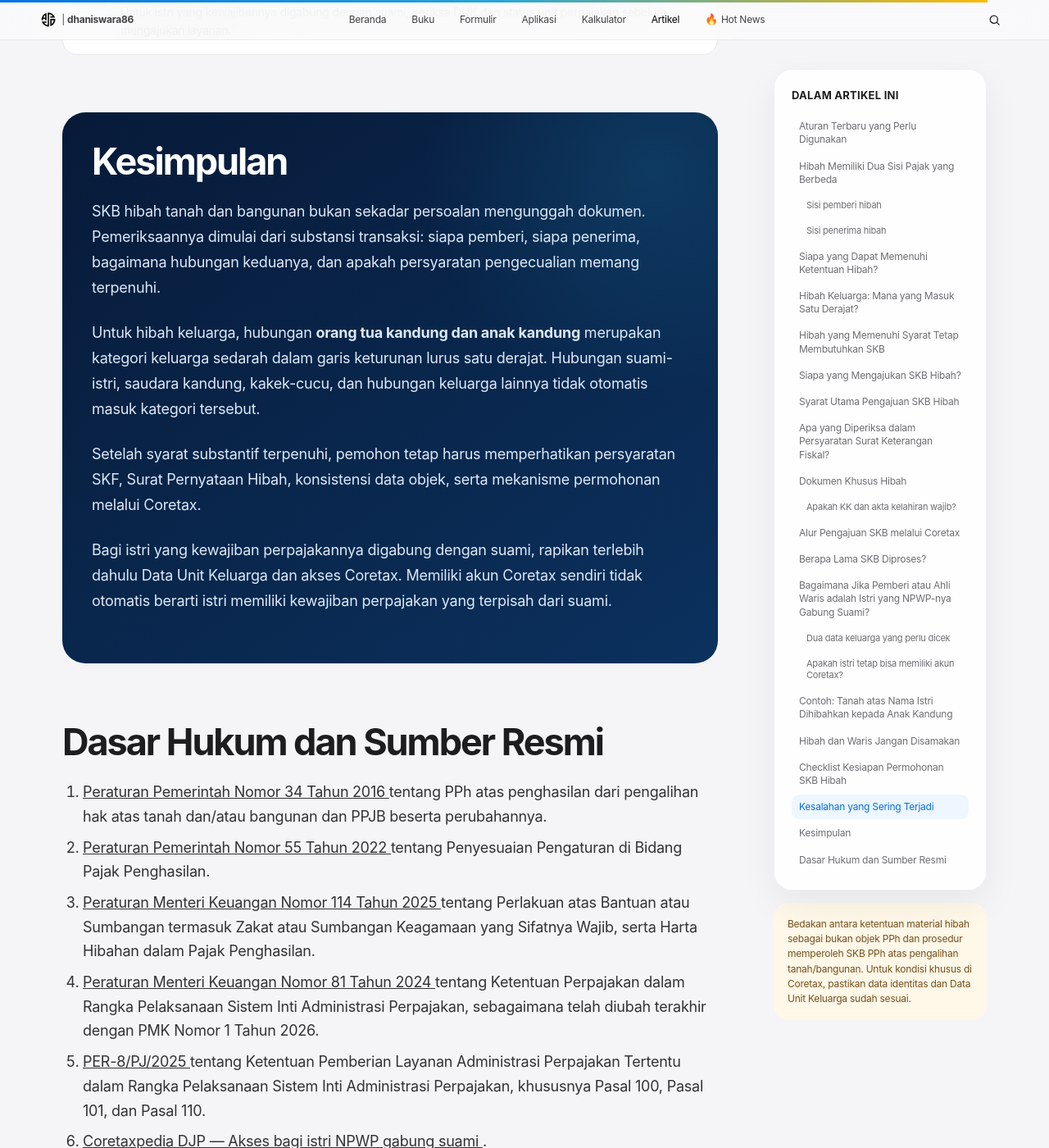
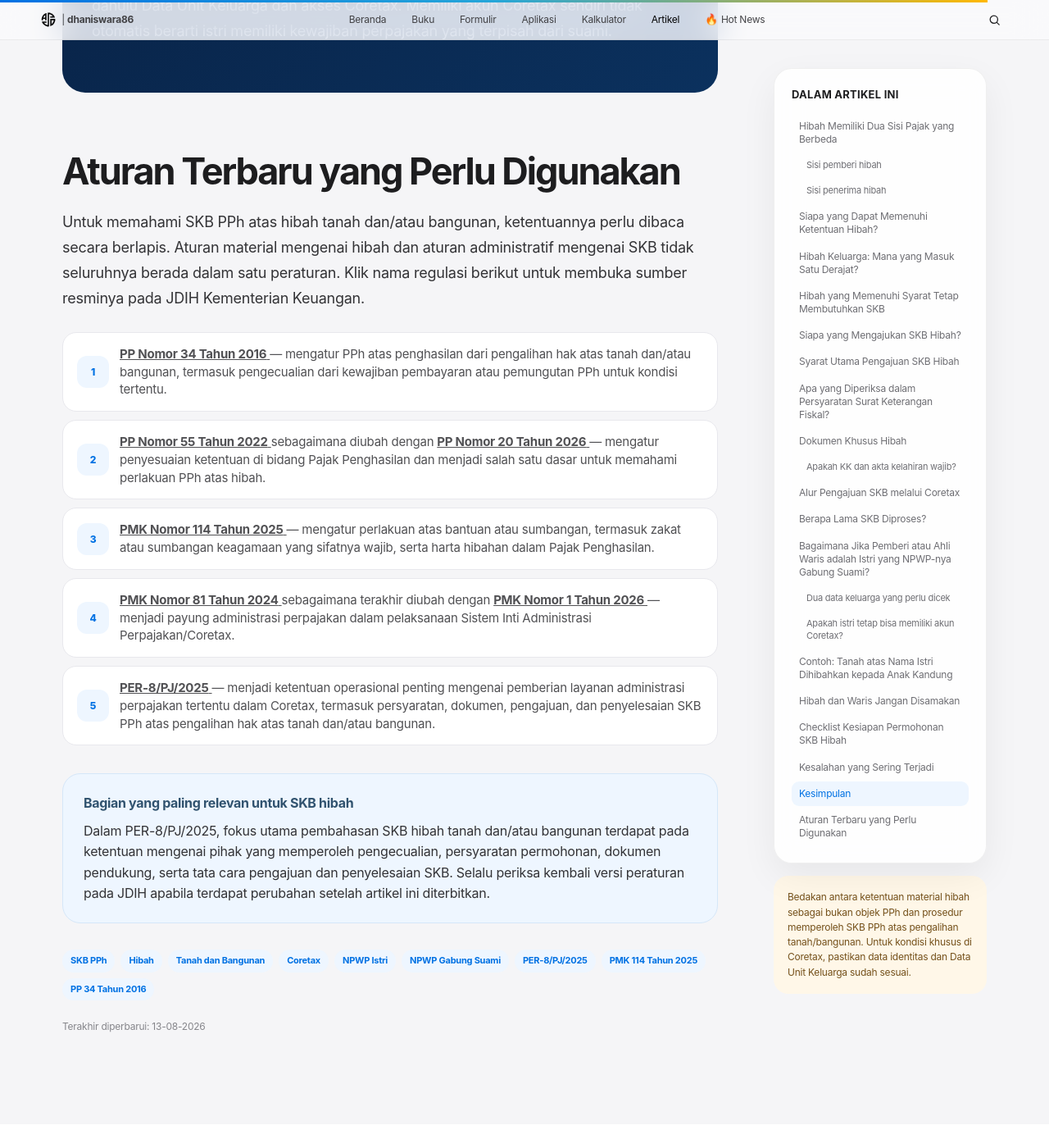
Before and after one commit to dhaniswara86/dhaniswara86.github.io, a Jekyll site: the page built from _artikel/skb-hibah-tanah-bangunan-coretax.md, in a window 1280 px wide and 1400 px high, scrolled down 14893 px. Shown: the whole window at 82% size. Built offline with Jekyll 4.4.1, drawn with Linux system fonts in a browser that asks for light colours; some of the changed text lies outside the part shown.

Commit message:
Revise legal basis and summary for SKB hibah
Updated legal basis and summary for tax exemption on land and building gifts. Removed outdated section on recent regulations.

```diff
--- a/_artikel/skb-hibah-tanah-bangunan-coretax.md
+++ b/_artikel/skb-hibah-tanah-bangunan-coretax.md
@@ -25,12 +25,12 @@
 date: 2026-08-13
 date_modified: 2026-08-13
 reading_time: "13 menit baca"
-legal_basis: "PP 34/2016; PMK 114/2025; PER-8/PJ/2025"
+legal_basis: "PP 34/2016; PP 55/2022 jo. PP 20/2026; PMK 114/2025; PMK 81/2024 jo. PMK 1/2026; PER-8/PJ/2025"
 
 permalink: /skb-hibah-tanah-bangunan-coretax.html
 
 summary_label: "Ringkasan cepat"
-summary: "Untuk hibah keluarga, fasilitas tidak berlaku untuk semua hubungan keluarga. Hubungan orang tua kandung dan anak kandung dapat memenuhi kategori keluarga sedarah dalam garis keturunan lurus satu derajat, sepanjang syarat lainnya terpenuhi. Permohonan SKB diajukan untuk setiap pengalihan dan pemohon harus memenuhi persyaratan Surat Keterangan Fiskal."
+summary: "Hibah tanah dan/atau bangunan tidak otomatis bebas Pajak Penghasilan. Pengecualian hanya berlaku jika memenuhi ketentuan, dan untuk pengalihan tanah dan/atau bangunan dibuktikan melalui Surat Keterangan Bebas PPh."
 
 hero_links:
   - label: "Siapa yang bisa?"
@@ -45,7 +45,7 @@
 
 custom_css:
   - /assets/css/jasakonstruksi.css?v=20260813-6
-  - /assets/css/skb-hibah.css?v=20260813-2
+  - /assets/css/skb-hibah.css?v=20260813-3
 ---
 
 <div class="jk-article">
@@ -79,62 +79,6 @@
       <strong>siapa pemberi hibah, siapa penerimanya, bagaimana hubungan kedua pihak,
       apakah syarat pengecualian terpenuhi, dan apakah persyaratan SKB telah lengkap?</strong>
     </p>
-  </div>
-</section>
-
-<section id="aturan-terbaru">
-  <h2>Aturan Terbaru yang Perlu Digunakan</h2>
-
-  <p>
-    Untuk memahami SKB hibah tanah dan bangunan pada 2026, ketentuannya perlu
-    dibaca secara berlapis. Aturan material hibah dan aturan administrasi SKB
-    tidak berada dalam satu peraturan yang sama.
-  </p>
-
-  <div class="jk-legal-basis">
-    <div class="jk-legal-item">
-      <span class="jk-legal-number">1</span>
-      <span>
-        <strong>PP Nomor 34 Tahun 2016</strong> — mengatur PPh atas penghasilan
-        dari pengalihan hak atas tanah dan/atau bangunan serta pengecualiannya.
-      </span>
-    </div>
-
-    <div class="jk-legal-item">
-      <span class="jk-legal-number">2</span>
-      <span>
-        <strong>PP Nomor 55 Tahun 2022</strong> — menjadi salah satu dasar
-        pengaturan perlakuan PPh atas hibah dan harta hibahan.
-      </span>
-    </div>
-
-    <div class="jk-legal-item">
-      <span class="jk-legal-number">3</span>
-      <span>
-        <strong>PMK Nomor 114 Tahun 2025</strong> — merupakan ketentuan terbaru
-        mengenai perlakuan atas bantuan, sumbangan, dan harta hibahan dalam PPh.
-        PMK ini mencabut PMK 90/PMK.03/2020.
-      </span>
-    </div>
-
-    <div class="jk-legal-item">
-      <span class="jk-legal-number">4</span>
-      <span>
-        <strong>PMK Nomor 81 Tahun 2024</strong> sebagaimana telah diubah,
-        terakhir dengan <strong>PMK Nomor 1 Tahun 2026</strong> — menjadi
-        payung administrasi perpajakan dalam pelaksanaan Sistem Inti Administrasi
-        Perpajakan/Coretax.
-      </span>
-    </div>
-
-    <div class="jk-legal-item">
-      <span class="jk-legal-number">5</span>
-      <span>
-        <strong>PER-8/PJ/2025</strong> — mengatur secara operasional siapa yang
-        memperoleh pengecualian, syarat permohonan SKB, lampiran, kanal
-        pengajuan, serta jangka waktu penyelesaiannya.
-      </span>
-    </div>
   </div>
 </section>
 
@@ -1046,76 +990,114 @@
   </p>
 </section>
 
-<section id="dasar-hukum">
-  <h2>Dasar Hukum dan Sumber Resmi</h2>
+<section id="aturan-terbaru">
+  <h2>Aturan Terbaru yang Perlu Digunakan</h2>
 
-  <ol>
-    <li>
-      <a href="https://jdih.kemenkeu.go.id/dok/pp-34-tahun-2016" target="_blank" rel="noopener noreferrer">
-        Peraturan Pemerintah Nomor 34 Tahun 2016
-      </a>
-      tentang PPh atas penghasilan dari pengalihan hak atas tanah dan/atau
-      bangunan dan PPJB beserta perubahannya.
-    </li>
+  <p>
+    Untuk memahami SKB PPh atas hibah tanah dan/atau bangunan, ketentuannya
+    perlu dibaca secara berlapis. Aturan material mengenai hibah dan aturan
+    administratif mengenai SKB tidak seluruhnya berada dalam satu peraturan.
+    Klik nama regulasi berikut untuk membuka sumber resminya pada JDIH
+    Kementerian Keuangan.
+  </p>
 
-    <li>
-      <a href="https://jdih.kemenkeu.go.id/dok/pp-55-tahun-2022/view" target="_blank" rel="noopener noreferrer">
-        Peraturan Pemerintah Nomor 55 Tahun 2022
-      </a>
-      tentang Penyesuaian Pengaturan di Bidang Pajak Penghasilan.
-    </li>
+  <div class="jk-legal-basis">
 
-    <li>
-      <a href="https://jdih.kemenkeu.go.id/dok/pmk-114-tahun-2025" target="_blank" rel="noopener noreferrer">
-        Peraturan Menteri Keuangan Nomor 114 Tahun 2025
-      </a>
-      tentang Perlakuan atas Bantuan atau Sumbangan termasuk Zakat atau
-      Sumbangan Keagamaan yang Sifatnya Wajib, serta Harta Hibahan dalam
-      Pajak Penghasilan.
-    </li>
+    <div class="jk-legal-item">
+      <span class="jk-legal-number">1</span>
+      <span>
+        <a href="https://jdih.kemenkeu.go.id/dok/pp-34-tahun-2016"
+           target="_blank"
+           rel="noopener noreferrer">
+          <strong>PP Nomor 34 Tahun 2016</strong>
+        </a>
+        — mengatur PPh atas penghasilan dari pengalihan hak atas tanah
+        dan/atau bangunan, termasuk pengecualian dari kewajiban pembayaran
+        atau pemungutan PPh untuk kondisi tertentu.
+      </span>
+    </div>
 
-    <li>
-      <a href="https://jdih.kemenkeu.go.id/dok/pmk-81-tahun-2024" target="_blank" rel="noopener noreferrer">
-        Peraturan Menteri Keuangan Nomor 81 Tahun 2024
-      </a>
-      tentang Ketentuan Perpajakan dalam Rangka Pelaksanaan Sistem Inti
-      Administrasi Perpajakan, sebagaimana telah diubah terakhir dengan
-      PMK Nomor 1 Tahun 2026.
-    </li>
+    <div class="jk-legal-item">
+      <span class="jk-legal-number">2</span>
+      <span>
+        <a href="https://jdih.kemenkeu.go.id/dok/pp-55-tahun-2022"
+           target="_blank"
+           rel="noopener noreferrer">
+          <strong>PP Nomor 55 Tahun 2022</strong>
+        </a>
+        sebagaimana diubah dengan
+        <a href="https://jdih.kemenkeu.go.id/dok/pp-20-tahun-2026/files"
+           target="_blank"
+           rel="noopener noreferrer">
+          <strong>PP Nomor 20 Tahun 2026</strong>
+        </a>
+        — mengatur penyesuaian ketentuan di bidang Pajak Penghasilan dan
+        menjadi salah satu dasar untuk memahami perlakuan PPh atas hibah.
+      </span>
+    </div>
 
-    <li>
-      <a href="https://jdih.kemenkeu.go.id/dok/per-8pj2025" target="_blank" rel="noopener noreferrer">
-        PER-8/PJ/2025
-      </a>
-      tentang Ketentuan Pemberian Layanan Administrasi Perpajakan Tertentu
-      dalam Rangka Pelaksanaan Sistem Inti Administrasi Perpajakan,
-      khususnya Pasal 100, Pasal 101, dan Pasal 110.
-    </li>
+    <div class="jk-legal-item">
+      <span class="jk-legal-number">3</span>
+      <span>
+        <a href="https://jdih.kemenkeu.go.id/dok/pmk-114-tahun-2025"
+           target="_blank"
+           rel="noopener noreferrer">
+          <strong>PMK Nomor 114 Tahun 2025</strong>
+        </a>
+        — mengatur perlakuan atas bantuan atau sumbangan, termasuk zakat
+        atau sumbangan keagamaan yang sifatnya wajib, serta harta hibahan
+        dalam Pajak Penghasilan.
+      </span>
+    </div>
 
-    <li>
-      <a href="https://pajak.go.id/coretaxpedia/akses-bagi-istri-npwp-gabung-suami" target="_blank" rel="noopener noreferrer">
-        Coretaxpedia DJP — Akses bagi istri NPWP gabung suami
-      </a>.
-    </li>
+    <div class="jk-legal-item">
+      <span class="jk-legal-number">4</span>
+      <span>
+        <a href="https://jdih.kemenkeu.go.id/dok/pmk-81-tahun-2024"
+           target="_blank"
+           rel="noopener noreferrer">
+          <strong>PMK Nomor 81 Tahun 2024</strong>
+        </a>
+        sebagaimana terakhir diubah dengan
+        <a href="https://jdih.kemenkeu.go.id/dok/pmk-1-tahun-2026"
+           target="_blank"
+           rel="noopener noreferrer">
+          <strong>PMK Nomor 1 Tahun 2026</strong>
+        </a>
+        — menjadi payung administrasi perpajakan dalam pelaksanaan Sistem
+        Inti Administrasi Perpajakan/Coretax.
+      </span>
+    </div>
 
-    <li>
-      <a href="https://www.pajak.go.id/coretaxpedia/bagaimana-istri-gabung-npwp-suami" target="_blank" rel="noopener noreferrer">
-        Coretaxpedia DJP — Bagaimana istri gabung NPWP suami
-      </a>.
-    </li>
-  </ol>
+    <div class="jk-legal-item">
+      <span class="jk-legal-number">5</span>
+      <span>
+        <a href="https://jdih.kemenkeu.go.id/dok/per-8pj2025"
+           target="_blank"
+           rel="noopener noreferrer">
+          <strong>PER-8/PJ/2025</strong>
+        </a>
+        — menjadi ketentuan operasional penting mengenai pemberian layanan
+        administrasi perpajakan tertentu dalam Coretax, termasuk persyaratan,
+        dokumen, pengajuan, dan penyelesaian SKB PPh atas pengalihan hak atas
+        tanah dan/atau bangunan.
+      </span>
+    </div>
+
+  </div>
 
   <div class="jk-callout jk-callout-blue">
-    <strong>Catatan sumber</strong>
+    <strong>Bagian yang paling relevan untuk SKB hibah</strong>
     <p>
-      Informasi operasional Coretax dapat berubah mengikuti penyempurnaan
-      sistem. Untuk keputusan perpajakan, prioritaskan peraturan perundang-undangan
-      yang berlaku dan informasi resmi DJP. Artikel/berita yang ditulis pegawai
-      DJP dapat membantu memahami praktik, tetapi tidak menggantikan peraturan.
+      Dalam PER-8/PJ/2025, fokus utama pembahasan SKB hibah tanah dan/atau
+      bangunan terdapat pada ketentuan mengenai pihak yang memperoleh
+      pengecualian, persyaratan permohonan, dokumen pendukung, serta tata cara
+      pengajuan dan penyelesaian SKB. Selalu periksa kembali versi peraturan
+      pada JDIH apabila terdapat perubahan setelah artikel ini diterbitkan.
     </p>
   </div>
 </section>
 
 
-<script src="/assets/js/skb-hibah-checklist.js?v=20260813-1" defer></script>
+<script src="/assets/js/skb-hibah-checklist.js?v=20260813-2" defer></script>
 </div>
```
